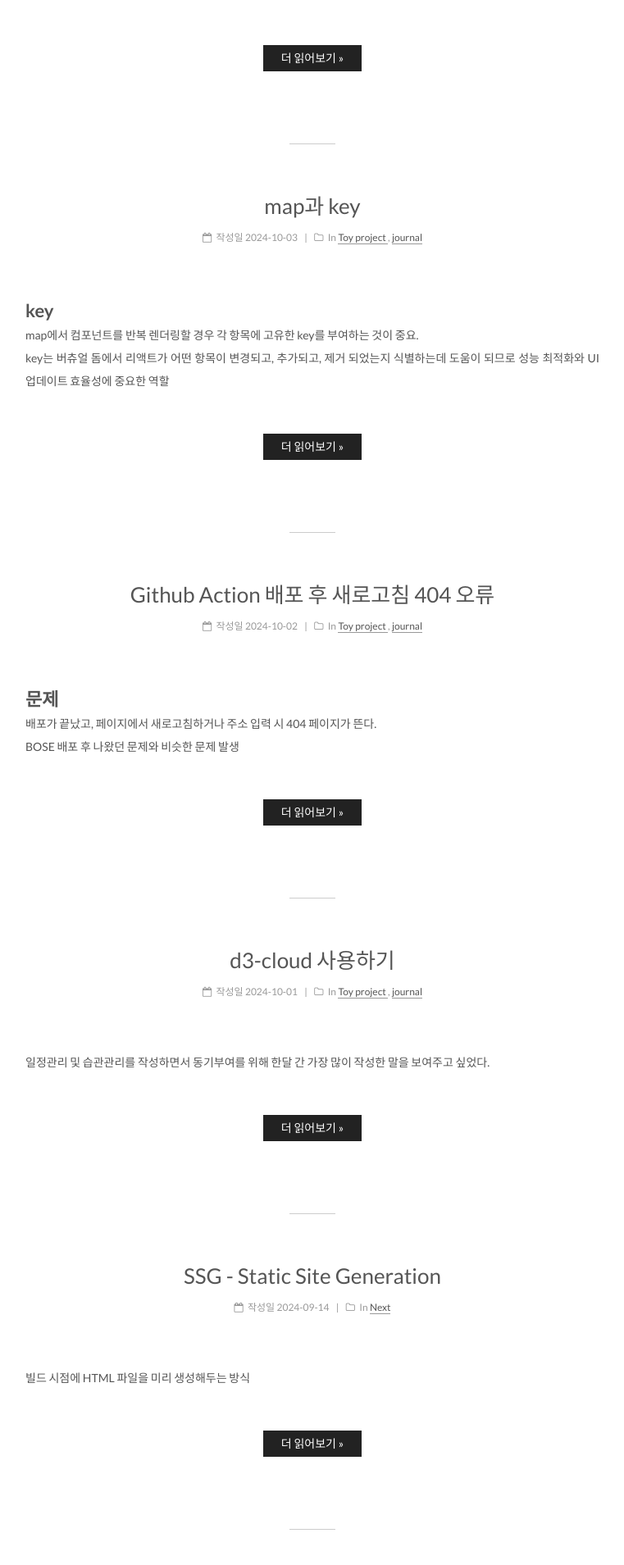
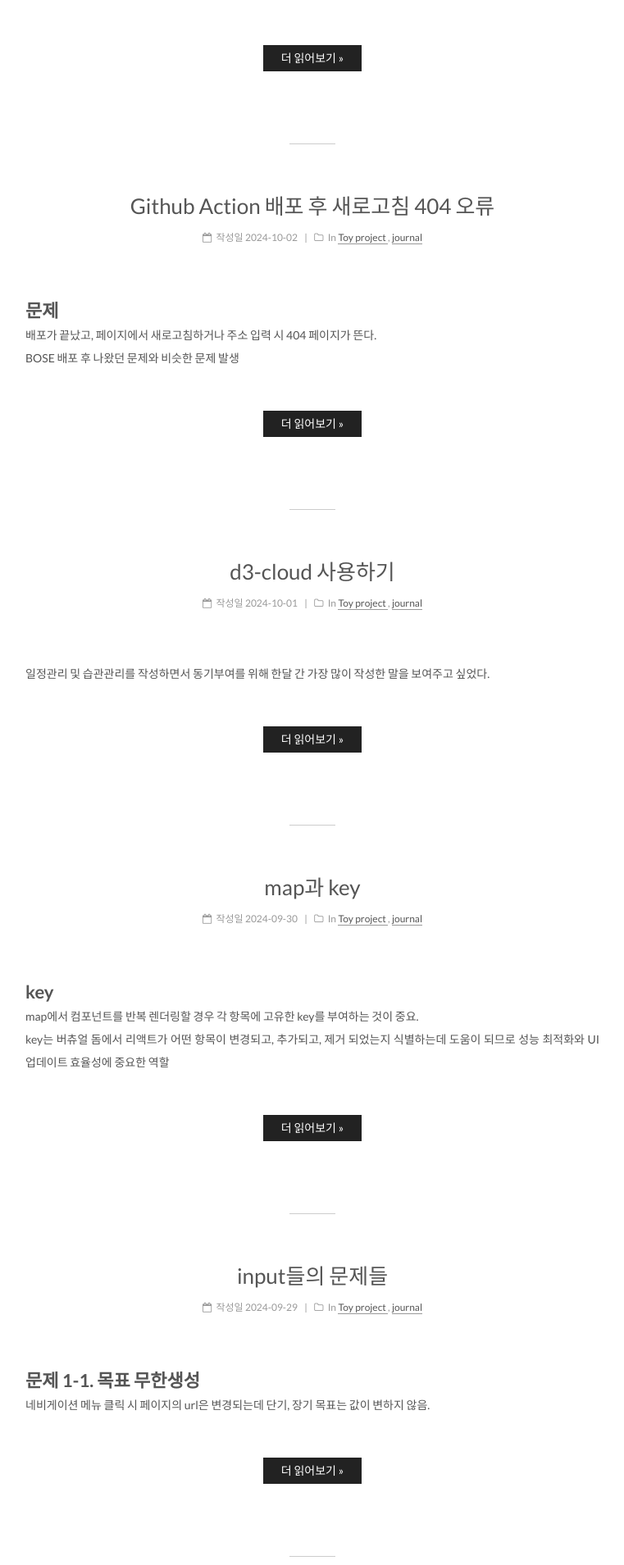
Before and after one commit to zxxmin/zxxmin.github.io, a Jekyll site: the page built from index.html, in a window 1280 px wide. Shown: the part 2423-4332 px from the top of the page at 82% size, without its empty margins (259-1020 px from the left). Built offline with Jekyll 4.4.1, drawn with Linux system fonts in a browser that asks for light colours; the list of posts is cut into pages by our own code; part of the change alters nothing that is shown; some of the changed text lies outside the part shown.

Commit message:
feat: 토이 - 저널 input 문제들

````diff
--- /dev/null
+++ b/_posts/2024-09-29-journal-input.md
@@ -0,0 +1,252 @@
+---
+title: input들의 문제들
+date: 2024-09-29 00:00:01
+permalink: /toy/journal/input
+categories:
+  - Toy project
+  - journal
+tag:
+  - Toy project
+  - journal
+---
+
+# 문제 1-1. 목표 무한생성
+네비게이션 메뉴 클릭 시 페이지의 url은 변경되는데 단기, 장기 목표는 값이 변하지 않음.
+
+## 원인
+App.js에서 작업을 위해 목업 데이터 생성
+
+```javascript
+const init = [
+    {
+        year: 2022,
+        months: [
+            {
+                month: 1,
+                goals: {
+                    shortTerm: ["친구 생일선물 고르기", "맨몸운동 일주일에 세번", "캠핑용품점 방문", '캠핑 용품 청소하기'],
+                    longTerm: ["캠핑 유투브 시작해보기"],
+                },
+                habits: [
+                    { name: "영양제 챙겨먹기", completedDays: [1, 2, 3, 4, 5, 6, 7, 10, 11, 12, 13, 14, 15, 16, 20, 23, 24, 25] },
+                    { name: "저널 작성", completedDays: [1, 5, 7, 8, 9, 14, 17, 30] }
+                ],
+                days: [
+                    {
+                        date: "2024-01-01",
+                        todoList: [
+                            { task: "운동 시작", reason: "새해 건강 목표" },
+                            { task: "책 읽기", reason: "지식 향상" }
+                        ],
+                        journal: "새해 첫날을 활기차게 시작했다.",
+                    }
+                ]
+            },
+        ]
+    },
+]
+```
+
+단기, 장기 목표는 같은 기능을 하고 있어서 같은 컴포넌트를 사용했고, goalList라는 porps로 넘어오는 값을 기준으로 구분하고 있음.<br/>
+목업 데이터에서 ‘shortTerm’과 ‘longTerm’을 사용하기 위해 아래와 같이 코드를 작성하고 수정을 위해 editGoals의 state에 보관
+
+```javascript
+const Goals = ({ data, yearToNum, monthToNum, subTit, goalList }) => {
+    const getGoals = (goalType) => data
+        .filter(item => item.year === yearToNum)
+        .flatMap(item => item.months
+            .filter(months => months.month === monthToNum)
+            .map(months => months.goals[goalType])
+        ).flat();
+
+    const goalType = getGoals(goalList)
+
+    // 수정을 위해 필요
+    const [editGoals, setEditGoals] = useState([...goalType]);
+}
+```
+
+여기서 문제가 발생. editGoals에 담아 놓고 setEditGoals가 따로 설정이 없기 때문에 달이 바뀌어도 같은 목표가 보였던 것.
+
+## 해결 1-1.
+useEffect를 사용하여 생명 주기를 관리해야 한다고 생각.<br/>
+의존성 배열에 무엇을 넣을지 고민하다가 goalList가 변경이 되는 것이고, 바뀐다고 생각하여서 goalList를 담고있는 goalType을 추가.
+
+```javascript
+const goalType = getGoals(goalList)
+
+const { onClickGoalEdit } = useContext(JournalDispatchContext);
+const [isEdit, setIsEdit] = useState(false);
+const [editGoals, setEditGoals] = useState([...goalType]);
+
+useEffect(() => {
+    setEditGoals([...goalType])
+}, [goalType])
+```
+
+1초도 안된 사이에 메시지가 계속 올라가고 오류가 계속 올라감… 너무 놀랬다.
+
+![](/assets/images/toy/journal_input_1.png)
+
+페이지가 바뀔 때 마다 랜더링하면 되는 것이기 때문에 간단하게 url 속성과 관련된 것으로 변경.
+
+```javascript
+const goalType = getGoals(goalList)
+
+const { onClickGoalEdit } = useContext(JournalDispatchContext);
+const [isEdit, setIsEdit] = useState(false);
+const [editGoals, setEditGoals] = useState([...goalType]);
+
+useEffect(() => {
+    setEditGoals([...goalType])
+}, [yearToNum, monthToNum])
+```
+
+### 왜 goalType은 안될까?
+goalType이 업데이트 될 때마다 useEffect가 실행됨.<br/>
+초기 렌더링 시 goalType이 업데이트 되어 실행 되면 useEffect 안에 setEditGoals([...goalType])가 호출되고,
+그로 인해 goalType이 또 업데이트가 되어서 무한 루프가 발생하고 불필요한 재렌더링이 발생.<br/>
+그래서 오류가 상상이상으로 나오게 된 것
+
+# 문제 1-2. checked 속성
+checked 속성이 제일 어려웠던 것 같음.<br/>
+Habit Tracker 에 날짜별로 실행한 날을 체크할 수 있는 기능이 있음.
+
+![](/assets/images/toy/journal_input_2.png)
+
+이 부분을 어떻게 구현할지 막막했고 포기만 2번정도 했다.<br/>
+먼저 목업 데이터에서 habits의 이름과 완성한 날을 변수에 담아 저장.
+
+```javascript
+const Habit = ({ data, yearToNum, monthToNum }) => {
+    const getHabit = (habitType) => data
+        .filter(item => item.year === yearToNum)
+        .flatMap(item => item.months
+		        .filter(months => months.month === monthToNum)
+		        .flatMap(months => months.habits.map(habit => habit[habitType]))
+		    );
+
+    const habitNm = getHabit('name');
+    const habitComplete = getHabit('completedDays');
+
+    const [editHabitNm, setEditHabitNm] = useState([...habitNm])
+    const [editHabitCom, setEditHabitCom] = useState([...habitComplete])
+}
+```
+
+매월마다 일수가 다르기 때문에 일수도 저장해 주고 그 숫자 만큼 배열로 다시 지정.
+
+```javascript
+const endDay = [31, 30, 31, 30, 31, 30, 31, 31, 30, 31, 30, 31]
+let days = endDay[monthToNum-1]
+let daysArray = Array.from({ length: days }, (_, i) => i + 1);
+```
+
+```javascript
+{daysArray.map((day, j) => (
+    <td key={j}>
+        <label>
+            <input
+                type="checkbox"
+                checked={editHabitCom[i]?.includes(day)}
+                disabled={!isEdit}
+                name={`day_${j}`}
+            />
+            <span>{day}</span>
+        </label>
+    </td>
+))}
+```
+
+이 때 checked 속성을 사용하려면 onChange는 무조건 같이 사용해야함.<br/>
+값이 변경이 되면 그 상태 값을 저장해야하기 때문.
+
+```javascript
+<input
+    type="checkbox"
+    checked={editHabitCom[i]?.includes(day)}
+    onChange={(e) => onChangeChecked(e, day, i)}
+    disabled={!isEdit}
+    name={`day_${j}`}
+/>
+```
+
+이렇게 하였으나 콘솔창에 오류가 간헐적으로 나타남.
+
+![](/assets/images/toy/journal_input_3.png)
+
+## 해결 1-2.
+onChange와 별개로 input 요소에 value나 checked 속성이 변할 수 있는 경우 기본값을 명확히 설정해 uncontrolled 상태가 발생하지 않도록 처리해야함.
+
+```javascript
+<input
+    type="checkbox"
+    checked={editHabitCom[i]?.includes(day) || false}
+    onChange={(e) => onChangeChecked(e, day, i)}
+    disabled={!isEdit}
+    name={`day_${j}`}
+/>
+```
+
+논리연산자를 사용하여 왼쪽이 Falsy 한 값일 경우 오른쪽 반환하여 기본값을 설정.
+
+# 문제 1-3. 해당 년도 checked를 true로 변경하기
+초기 렌더링 시 페이지 진입의 년도에 맞춰 네비게이션의 년도에 checked가 true가 되어 펼쳐져 있는 상태였으면 좋겠다고 생각.
+
+```javascript
+const Nav = () => {
+    const [checkedYear, setCheckedYear] = useState(null);
+
+    return (
+        // ...
+        {data.map((item) => (
+            <li key={item.year}>
+                <input
+                    type="checkbox"
+                    id={item.year}
+                    checked={checkedYear === item.year}
+                    onChange={() => setCheckedYear(item.year)}
+                />
+            </li>
+        ))}
+    )
+}
+```
+
+이렇게 작성했을 때 기능이 원활하게 동작하지 않음.<br/>
+모든 년도 하위 메뉴가 다 펼쳐졌으면 좋겠다고 생각했는데, 클릭한 것만 펼쳐지고 있음.
+
+페이지 전환 시 useState를 URL에 있는 년도로 변경을 해도 되지 않아서 setCheckedYears에 선택한 년도의 값들을 넣기로 생각.
+
+```javascript
+useEffect(() => {
+    const locationYear = location.pathname.split('/')[1]?.split('_')[0];
+    if (locationYear && !checkedYears.includes(locationYear)) {
+        setCheckedYears([locationYear]);
+    }
+}, [location.pathname]);
+
+const onCheckedYear = (year, isChecked) => {
+    setCheckedYears((prev) =>
+        isChecked
+            ? [...prev, year]
+            : prev.filter((item) => item !== year)
+    );
+};
+
+const onChangeYear = (e, year) => {
+    onCheckedYear(year, e.target.checked);
+};
+```
+
+아무리해도 원하는 checked 모습을 가질 수 없었지만, 뭔가 type의 오류 일 것 같아서 확인해 본 결과 loactionYear가 String으로 들어오고 있었던 것.
+
+```javascript
+const locationYear = parseInt(location.pathname.split('/')[1]?.split('_')[0], 10);
+```
+parseInt로 변경하여 10진수로 만들어 주었더니 원하는 결과를 가질 수 있었음.
+
+# 평가
+유독 input들이 많은 프로젝트였지만 너무 어려웠다.
+상태 값을 설정할 땐 onChange이벤트도 신경 써야하고 name 값도 설정해줘야하고 특히나 checked 속성이 진짜 이해가 될 듯 안되는 것 같다.<br/>
+더 많이 봐보고 더 많이 코드를 짜봐야 알 것 같다.
--- a/_posts/2024-10-03-journal-map&key.md
+++ b/_posts/2024-09-30-journal-map&key.md
@@ -1,6 +1,6 @@
 ---
 title: map과 key
-date: 2024-10-03 00:00:01
+date: 2024-09-30 00:00:01
 permalink: /toy/journal/map&key
 categories:
   - Toy project
````
Also changed, not shown: _posts/2024-10-01-journal-d3cloud.md (+10 -10 lines), Gemfile.lock, assets/images/toy/journal_input_1.png (added), assets/images/toy/journal_input_2.png (added), assets/images/toy/journal_input_3.png (added).
